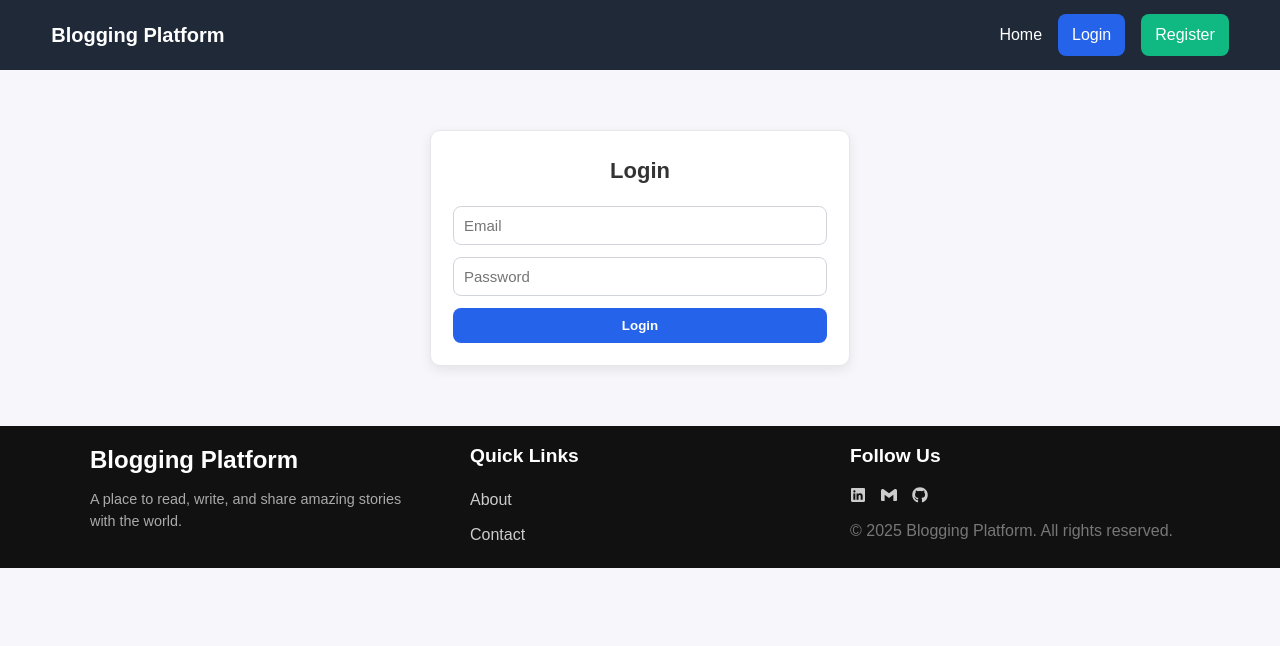
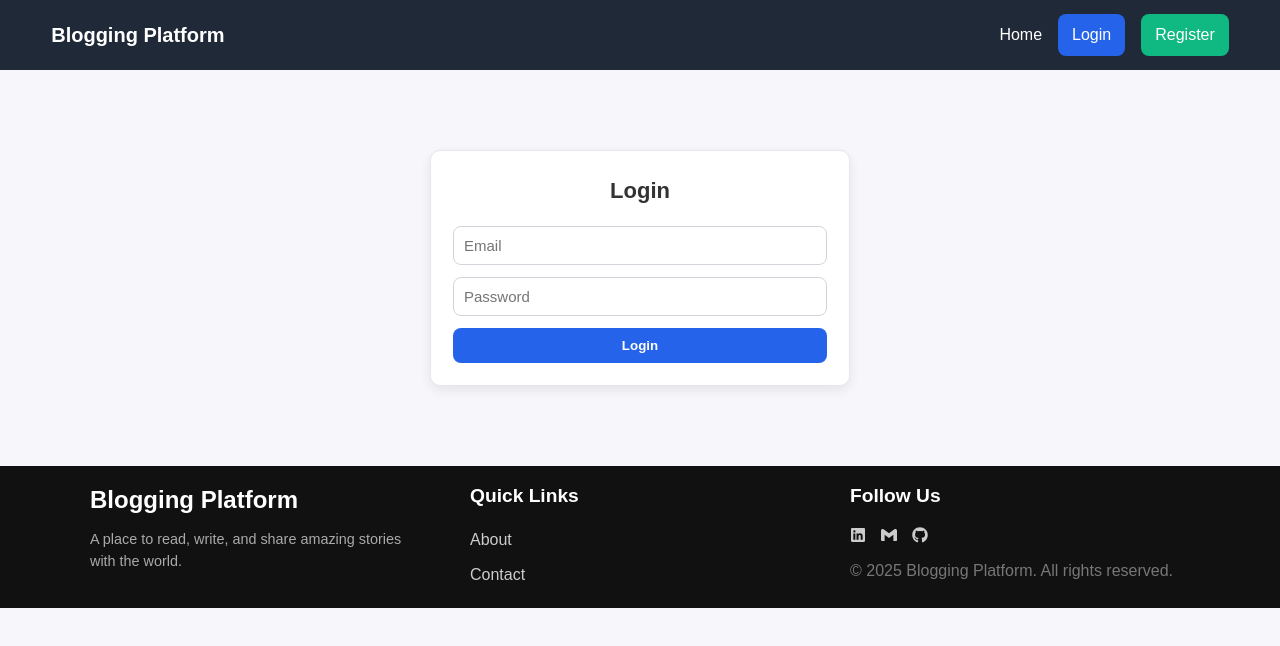
Before and after one commit to kartikneelagund/blog-new, a React (Vite) app in the folder frontend/: page /login in a window 1280 px wide. Shown: the top 646 px of the page. Built offline with nearby package versions, Linux system fonts and the light colour scheme; no server answers.

Commit message:
modified login file

```diff
--- a/frontend/src/pages/Login/Login.css
+++ b/frontend/src/pages/Login/Login.css
@@ -1,6 +1,6 @@
 .login-container {
   max-width: 420px;
-  margin: 60px auto;
+  margin: 80px auto;
   background: #fff;
   padding: 22px;
   border: 1px solid #e5e7eb;
```
